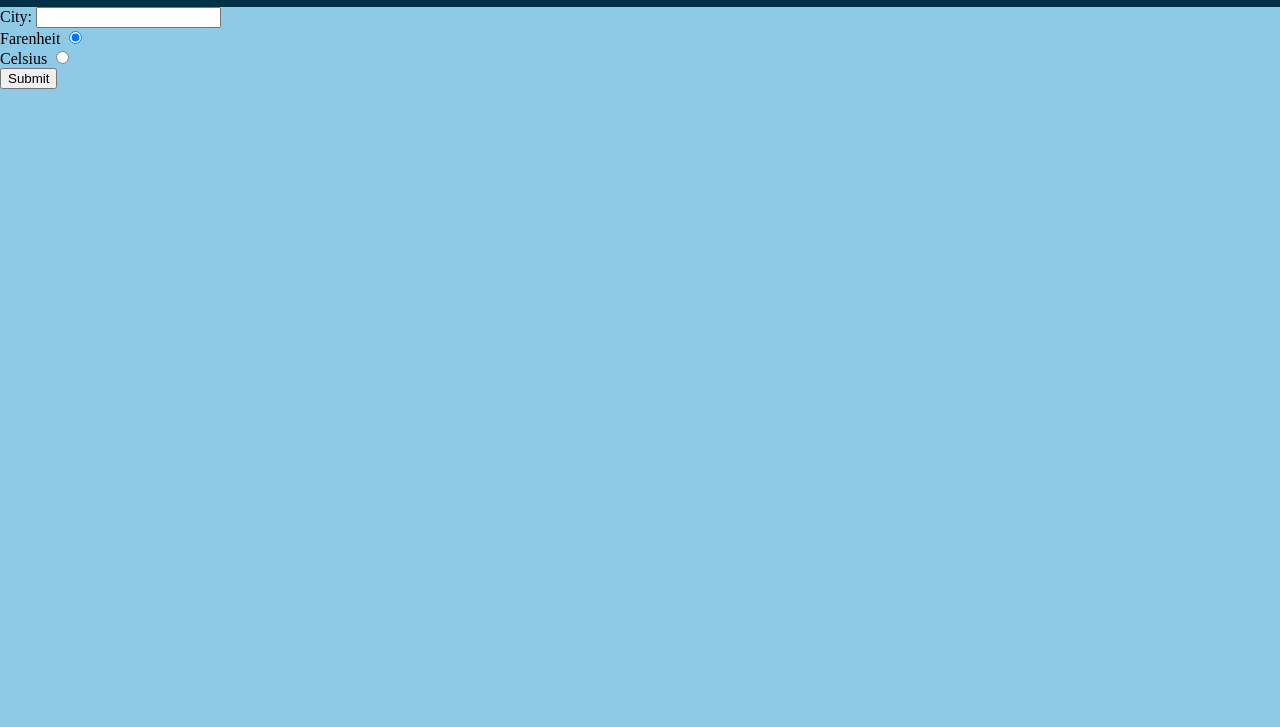
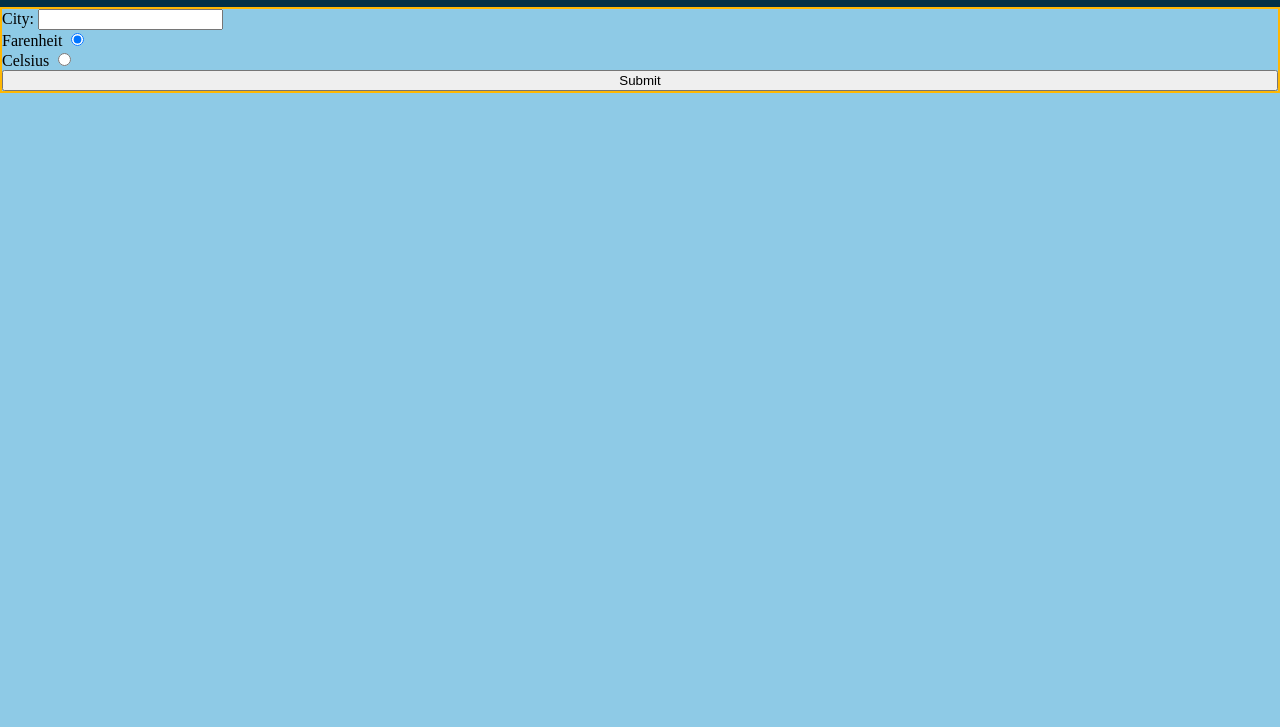
Before and after one commit to Kbouti/weatherApp, a website built with webpack: page dist/index.html in a window 1280 px wide. Shown: the part 73-800 px from the top of the page. Built offline with nearby package versions, Linux system fonts and the light colour scheme; no server answers.

Commit message:
Fix form element selection in css

```diff
--- a/src/style.css
+++ b/src/style.css
@@ -25,6 +25,8 @@
 
 
 
-.form {
-  display: flex;
+#form {
+    display:flex;
+    flex-direction:column;
+  border:solid var(--color4) 2px;
 }
```
